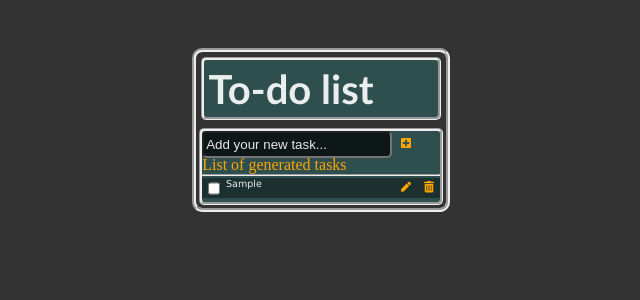
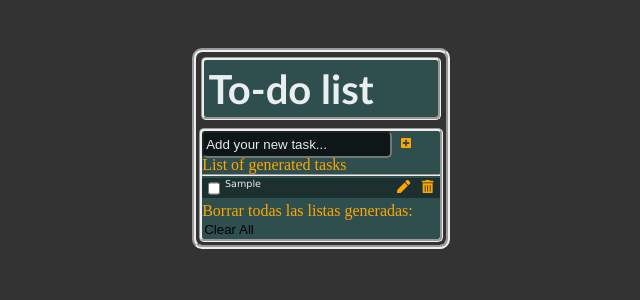
Before and after one commit to JC-GIRALDO-GIRALDO/my-react-task-list, a React (Vite) app: page / in a window 1280 px wide. Both pictures are taken after typing "Sample" into the empty fields and a click on the button 723 px from the left and 144 px from the top of the page. Shown: the top 300 px of the page, without its empty margins (319-959 px from the left). Built offline with nearby package versions, Linux system fonts and the light colour scheme.

Commit message:
hook personalizados para los botones de editar, borrar

```diff
--- a/package.json
+++ b/package.json
@@ -12,7 +12,8 @@
   "dependencies": {
     "react": "^18.2.0",
     "react-dom": "^18.2.0",
-    "react-icons": "^4.10.1"
+    "react-icons": "^4.10.1",
+    "uuid": "^9.0.0"
   },
   "devDependencies": {
     "@types/react": "^18.2.14",
--- a/src/App.css
+++ b/src/App.css
@@ -68,6 +68,8 @@ section ul {
   background-color: rgba(0, 0, 0, 0.4);
   margin: 0.1rem auto;
   padding: 0;
+  display: grid;
+  grid-template-rows: auto auto;
 }
 section li {
   font-size: 0.6em;
@@ -77,7 +79,15 @@ section li {
   font-family: "Lucida Sans", "Lucida Sans Regular", "Lucida Grande",
     "Lucida Sans Unicode", Geneva, Verdana, sans-serif;
   display: grid;
-  grid-template-columns: 10% 70% 10% 10%;
+  grid-template-columns: 80% 20%;
+}
+.part1 {
+  display: grid;
+  grid-template-columns: 12% 80%;
+}
+.part2 {
+  display: grid;
+  grid-template-columns: 50% 50%;
 }
 .checkbox {
   margin: auto;
@@ -89,3 +99,7 @@ section li {
   margin-left: 3px; /* Adjust the margin as needed */
   color: orange;
 }
+.edit {
+  display: grid;
+  grid-template-columns: 100% auto;
+}
--- a/src/App.jsx
+++ b/src/App.jsx
@@ -1,22 +1,18 @@
+import React from "react";
 import "./App.css";
 import Header from "./Components/Header";
 import Task from "./Components/Task";
 
 function App() {
   return (
-    <>
-      {/* Contenedor en el cual está toda la aplicación */}
     <div className="container">
       <header>
-          {/*  Componente con el nombre de la aplicación  */}
         <Header nameTaskList="To-do list" />
       </header>
       <section>
-          {/*  Componente padre de lista de tareas   */}
         <Task />
       </section>
     </div>
-    </>
   );
 }
 
--- /dev/null
+++ b/src/Components/ClearAllListsButton.jsx
@@ -0,0 +1,8 @@
+export default function ClearAllListsButton({ clearAllLists }) {
+  return (
+    <div>
+      <p>Borrar todas las listas generadas:</p>
+      <button onClick={clearAllLists}>Clear All</button>
+    </div>
+  );
+}
--- a/src/Components/FormCreateList.jsx
+++ b/src/Components/FormCreateList.jsx
@@ -1,41 +1,23 @@
-import React, { useState, useEffect } from "react";
-import { FaPlusSquare } from "../../node_modules/react-icons/fa";
-
-// Componente con formulario para crear una nueva lista de tareas
+import React, { useState } from "react";
+import { FaPlusSquare } from "react-icons/fa";
 
 export default function FormCreateList({ addList }) {
   const [values, setValues] = useState({ name: "" });
 
-  //se activa cuando el valor del campo de entrada cambia
   const handleInputChange = (event) => {
     const { name, value } = event.target;
     setValues({ ...values, [name]: value });
   };
-  //se activa cuando el formulario se envía (al hacer clic en el botón de envío)
+
   const handleForm = (event) => {
     event.preventDefault();
-    console.log(values);
     if (values.name.trim() !== "") {
-      addList(values.name); // Agregar el nombre de la nueva lista utilizando la función addList
-      setValues({ name: "" }); // Limpia el campo de entrada (name) después de enviar el formulario
+      addList(values.name);
+      setValues({ name: "" });
     }
   };
 
-  useEffect(() => {
-    // Cargar el valor inicial del input desde el localStorage al montar el componente
-    const storedValue = localStorage.getItem("inputValue");
-    if (storedValue) {
-      setValues({ name: JSON.parse(storedValue) });
-    }
-  }, []);
-
-  useEffect(() => {
-    // Guardar el valor del input en el localStorage cada vez que cambia
-    localStorage.setItem("inputValue", JSON.stringify(values.name));
-  }, [values.name]);
-
   return (
-    <>
     <form onSubmit={handleForm}>
       <input
         type="text"
@@ -48,6 +30,5 @@ export default function FormCreateList({ addList }) {
         <FaPlusSquare className="icons" />
       </button>
     </form>
-    </>
   );
 }
--- a/src/Components/Header.jsx
+++ b/src/Components/Header.jsx
@@ -1,10 +1,6 @@
-{
-  /* Componente con el Nombre App */
-}
 export default function Header({ nameTaskList }) {
   return (
     <>
-      {/* Recibe nombre de la (App.jsx) convierte en h2 */}
       <h2>{nameTaskList}</h2>
     </>
   );
--- a/src/Components/Task.jsx
+++ b/src/Components/Task.jsx
@@ -1,37 +1,21 @@
 import React from "react";
-import usePersistentState from "./usePersistentState";
 import FormCreateList from "./FormCreateList";
 import TaskList from "./TaskList";
-
-/* Este componente se encarga de gestionar una colección
-de listas de tareas*/
+import useTaskList from "../Hooks/useTaskList";
+import ClearAllListsButton from "./ClearAllListsButton";
 
 export default function Task() {
-  const [lists, setLists] = usePersistentState("lists", []);
-
-  // Agregar una nueva lista a la colección
-  const addList = (list) => {
-    setLists([...lists, list]);
-  };
-
-  // Borrar una lista de la colección
-  const deleteList = (index) => {
-    const updatedLists = [...lists];
-    updatedLists.splice(index, 1);
-    setLists(updatedLists);
-  };
-
-  // Editar una lista de la colección
-  const editList = (index, newName) => {
-    const updatedLists = [...lists];
-    updatedLists[index] = newName;
-    setLists(updatedLists);
-  };
+  const taskList = useTaskList();
 
   return (
     <div>
-      <FormCreateList addList={addList} />
-      <TaskList lists={lists} deleteList={deleteList} editList={editList} />
+      <FormCreateList addList={taskList.addList} />
+      <TaskList
+        lists={taskList.lists}
+        deleteList={taskList.deleteList}
+        editList={taskList.editList}
+      />
+      <ClearAllListsButton clearAllLists={taskList.deleteAllLists} />
     </div>
   );
 }
--- a/src/Components/TaskList.jsx
+++ b/src/Components/TaskList.jsx
@@ -1,86 +1,110 @@
 import React, { useState } from "react";
-import { FaCheck, FaPen, FaTrashAlt } from "../../node_modules/react-icons/fa";
+import {
+  FaCheckSquare,
+  FaPen,
+  FaTrashAlt,
+  FaWindowClose,
+} from "react-icons/fa";
 
-function TaskList({ lists, deleteList, editList }) {
-  const [editedIndex, setEditedIndex] = useState(-1); //índice de la lista actualmente en modo de edición
-  const [editedName, setEditedName] = useState(""); //el nombre de la lista que está siendo editada
-  const [selectedLists, setSelectedLists] = useState([]); // contiene los índices de las listas seleccionadas (marcadas con el checkbox)
+const strikeThrough = (text) => {
+  return text
+    .split("")
+    .map((char) => char + "\u0336")
+    .join("");
+};
 
-  //se activa cuando cambia el valor del campo de entrada mientras se edita una lista
+export default function TaskList({ lists, deleteList, editList }) {
+  const [editedList, setEditedList] = useState(null);
+  const [editedName, setEditedName] = useState("");
+  const [selectedLists, setSelectedLists] = useState([]);
+
   const handleEditInputChange = (event) => {
     setEditedName(event.target.value);
   };
 
-  //Llama a la función editList pasándole el índice de la lista a editar y el nuevo nombre
   const handleEditFormSubmit = (event) => {
     event.preventDefault();
-    editList(editedIndex, editedName);
-    setEditedIndex(-1);
+    if (editedList) {
+      editList(editedList.id, editedName);
+      setEditedList(null);
       setEditedName("");
+    }
   };
 
-  //Pone en modo de edición la lista correspondiente, actualizando los estados
-  const startEditing = (index, name) => {
-    setEditedIndex(index);
-    setEditedName(name);
+  const startEditing = (list) => {
+    setEditedList(list);
+    setEditedName(list.name);
   };
 
-  //se activa cuando se hace clic en el checkbox de una lista
-  const handleSelectToggle = (index) => {
-    if (selectedLists.includes(index)) {
-      setSelectedLists(selectedLists.filter((item) => item !== index));
-    } else {
-      setSelectedLists([...selectedLists, index]);
-    }
+  const handleSelectToggle = (id) => {
+    setSelectedLists((prevSelected) =>
+      prevSelected.includes(id)
+        ? prevSelected.filter((item) => item !== id)
+        : [...prevSelected, id]
+    );
   };
 
   return (
     <div>
       {lists.length === 0 ? (
-        <p>Enter a task to get started</p>
+        <p>No tasks generated</p>
       ) : (
-        <>
         <p>List of generated tasks</p>
+      )}
       <hr />
       <ul>
-            {lists.map((list, index) => (
-              <li key={index}>
-                {editedIndex === index ? (
+        {lists.map((list) => (
+          <li key={`task_${list.id}`}>
+            {editedList && editedList.id === list.id ? (
               <form onSubmit={handleEditFormSubmit}>
                 <input
                   type="text"
                   value={editedName}
                   onChange={handleEditInputChange}
                 />
-                    <button type="submit">
-                      <FaCheck className="icons" />
+                <div className="edit">
+                  <button type="submit" className="icons">
+                    <FaCheckSquare />
                   </button>
-                    <button onClick={() => setEditedIndex(-1)}>Cancelar</button>
+                  <button onClick={() => setEditedList(null)} className="icons">
+                    <FaWindowClose />
+                  </button>
+                </div>
               </form>
             ) : (
               <>
+                <div className="part1">
                   <input
                     className="checkbox"
                     type="checkbox"
-                      checked={selectedLists.includes(index)}
-                      onChange={() => handleSelectToggle(index)}
+                    checked={selectedLists.includes(list.id)}
+                    onChange={() => handleSelectToggle(list.id)}
                   />
-                    {list}
-                    <button onClick={() => startEditing(index, list)}>
-                      <FaPen className="icons" />
+                  <span
+                    style={
+                      selectedLists.includes(list.id)
+                        ? { textDecoration: "line-through" }
+                        : {}
+                    }
+                  >
+                    {selectedLists.includes(list.id)
+                      ? strikeThrough(list.name)
+                      : list.name}
+                  </span>
+                </div>
+                <div className="part2">
+                  <button onClick={() => startEditing(list)} className="icons">
+                    <FaPen />
                   </button>
-                    <button onClick={() => deleteList(index)}>
-                      <FaTrashAlt className="icons" />
+                  <button onClick={() => deleteList(list.id)} className="icons">
+                    <FaTrashAlt />
                   </button>
+                </div>
               </>
             )}
           </li>
         ))}
       </ul>
-        </>
-      )}
     </div>
   );
 }
-
-export default TaskList;
--- a/src/Components/usePersistentState.js
+++ b/src/Context/usePersistentState.js
@@ -1,7 +1,6 @@
 import { useState, useEffect } from "react";
 
-// Hook personalizado para manejar el almacenamiento persistente en localStorage
-function usePersistentState(key, initialState) {
+export default function usePersistentState(key, initialState) {
   const [state, setState] = useState(() => {
     const storedState = localStorage.getItem(key);
     return storedState ? JSON.parse(storedState) : initialState;
@@ -13,5 +12,3 @@ function usePersistentState(key, initialState) {
 
   return [state, setState];
 }
-
-export default usePersistentState;
--- /dev/null
+++ b/src/Hooks/useTaskList.js
@@ -0,0 +1,40 @@
+import { useState } from "react";
+import { v4 as uuidv4 } from "uuid";
+import usePersistentState from "../Context/usePersistentState";
+
+export default function useTaskList() {
+  const [lists, setLists] = usePersistentState("lists", []);
+
+  const addList = (listName) => {
+    const newList = {
+      id: uuidv4(),
+      name: listName,
+      tasks: [],
+    };
+    setLists([...lists, newList]);
+  };
+
+  const deleteList = (id) => {
+    const updatedLists = lists.filter((list) => list.id !== id);
+    setLists(updatedLists);
+  };
+
+  const deleteAllLists = () => {
+    setLists([]); // Eliminar todas las listas estableciendo el estado como un arreglo vacío
+  };
+
+  const editList = (id, newName) => {
+    const updatedLists = lists.map((list) =>
+      list.id === id ? { ...list, name: newName } : list
+    );
+    setLists(updatedLists);
+  };
+
+  return {
+    lists,
+    addList,
+    deleteList,
+    editList,
+    deleteAllLists, // Agregamos la función para borrar todas las listas
+  };
+}
```
Also changed, not shown: 1 other file (tests, documents, lock files or other folders). Lines whose indentation alone changed are shown as unchanged.
